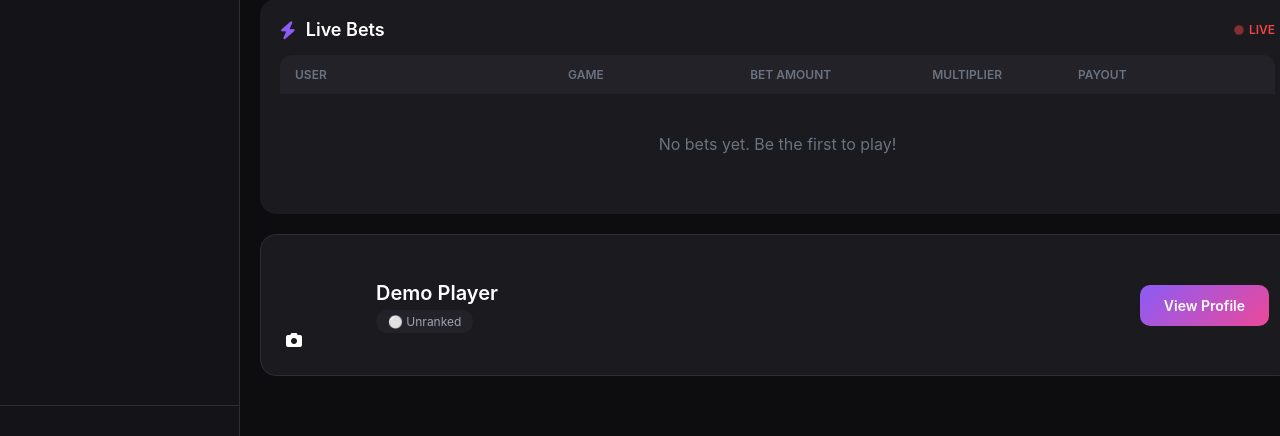
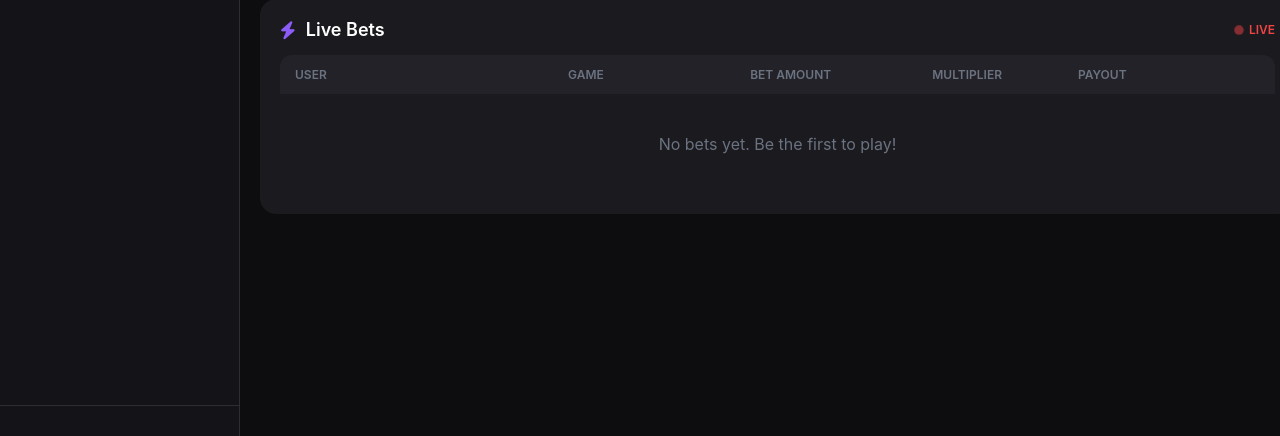
Before and after one commit to bhutansultan27-beep/purgatorycasinobot, a Flask app: page / in a window 1280 px wide. Shown: the part 1156-1592 px from the top of the page. Run offline with Flask 3, Linux system fonts and the light colour scheme; data that the repository does not hold is empty; some libraries are stand-ins or nearby versions.

Commit message:
Remove demo profile section and ensure admin panel is visible
Update index.html to remove the demo user-section and modify casino.js to remove references to demo data in showDemoData and updateUI functions.

Replit-Commit-Author: Agent
Replit-Commit-Session-Id: 0119eae6-9b09-4dcf-beaf-951513d13a14
Replit-Commit-Checkpoint-Type: full_checkpoint
Replit-Commit-Event-Id: 79010d17-ed21-426f-b4b8-dc25a11a95ca
Replit-Commit-Screenshot-Url: https://storage.googleapis.com/screenshot-production-us-central1/c9f9cb40-0b49-4b7d-9202-b4c583f7c194/0119eae6-9b09-4dcf-beaf-951513d13a14/OoBKmJv
Replit-Helium-Checkpoint-Created: true

```diff
--- a/webapp/static/js/casino.js
+++ b/webapp/static/js/casino.js
@@ -81,11 +81,6 @@ function loadUserData() {
 function updateUI() {
     if (userData) {
         document.getElementById('balance').textContent = '$' + formatNumber(userData.balance);
-        document.getElementById('user-level').innerHTML = `<span class="level-badge">${userData.level_emoji} ${userData.level_name}</span>`;
-        document.getElementById('total-wagered').textContent = '$' + formatNumber(userData.total_wagered);
-        document.getElementById('total-won').textContent = '$' + formatNumber(userData.total_won);
-        document.getElementById('games-played').textContent = userData.games_played || 0;
-        document.getElementById('win-rate').textContent = (userData.win_rate || 0) + '%';
 
         if (userData.photo_url) {
             setAvatarPhoto(userData.photo_url);
@@ -102,11 +97,6 @@ function updateUI() {
 
 function showDemoData() {
     document.getElementById('balance').textContent = '$0.00';
-    document.getElementById('user-name').textContent = 'Demo Player';
-    document.getElementById('total-wagered').textContent = '$0';
-    document.getElementById('total-won').textContent = '$0';
-    document.getElementById('games-played').textContent = '0';
-    document.getElementById('win-rate').textContent = '0%';
 }
 
 function formatNumber(num) {
--- a/webapp/templates/index.html
+++ b/webapp/templates/index.html
@@ -216,24 +216,6 @@
                     </div>
                 </section>
 
-                <section class="user-section">
-                    <div class="user-card-large">
-                        <div class="user-avatar-wrapper">
-                            <div class="user-avatar-large" id="user-avatar-large"></div>
-                            <label class="avatar-edit-btn" for="avatar-upload">
-                                <i class="fas fa-camera"></i>
-                            </label>
-                            <input type="file" id="avatar-upload" accept="image/*" style="display: none;" onchange="uploadProfilePicture(this)">
-                        </div>
-                        <div class="user-info-large">
-                            <h3 id="user-name">Loading...</h3>
-                            <div class="user-level-badge" id="user-level">
-                                <span class="level-badge">⚪ Unranked</span>
-                            </div>
-                        </div>
-                        <a href="/profile" class="view-profile-btn">View Profile</a>
-                    </div>
-                </section>
             </div>
         </main>
     </div>
```
